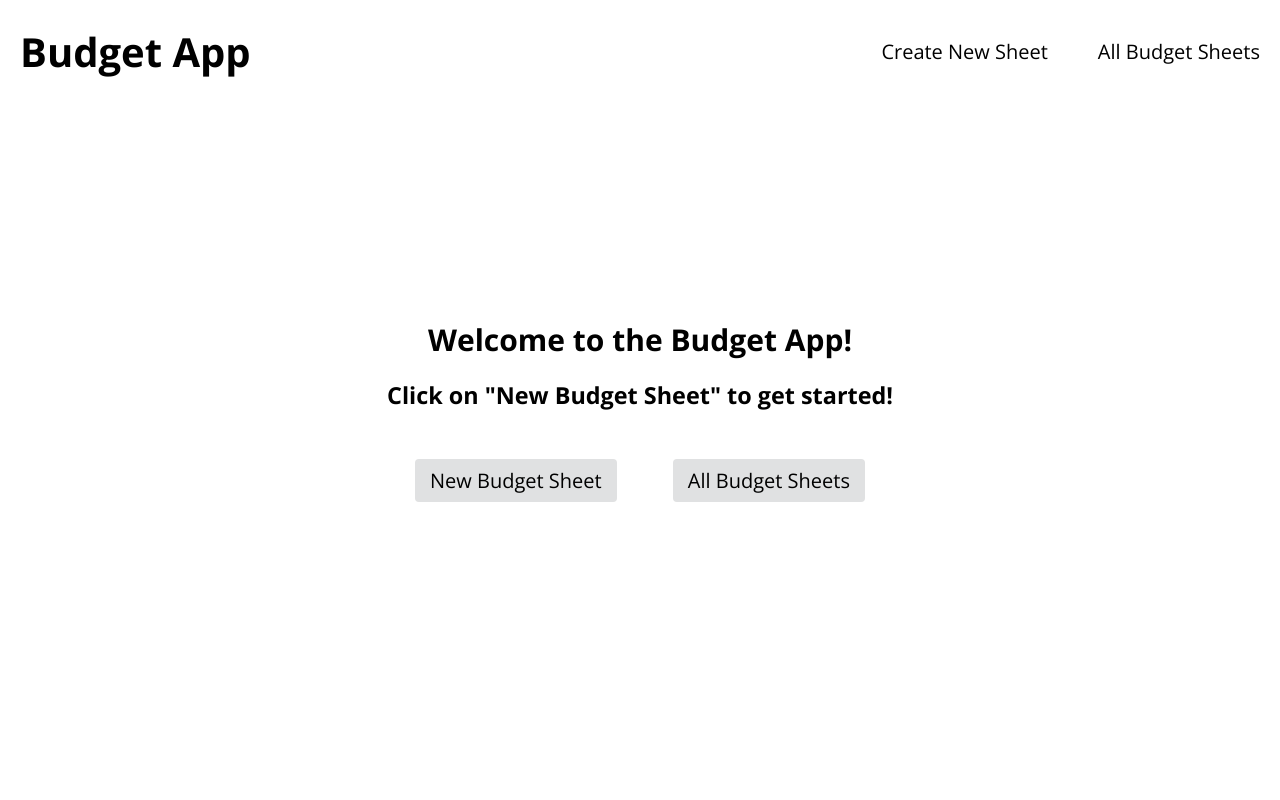
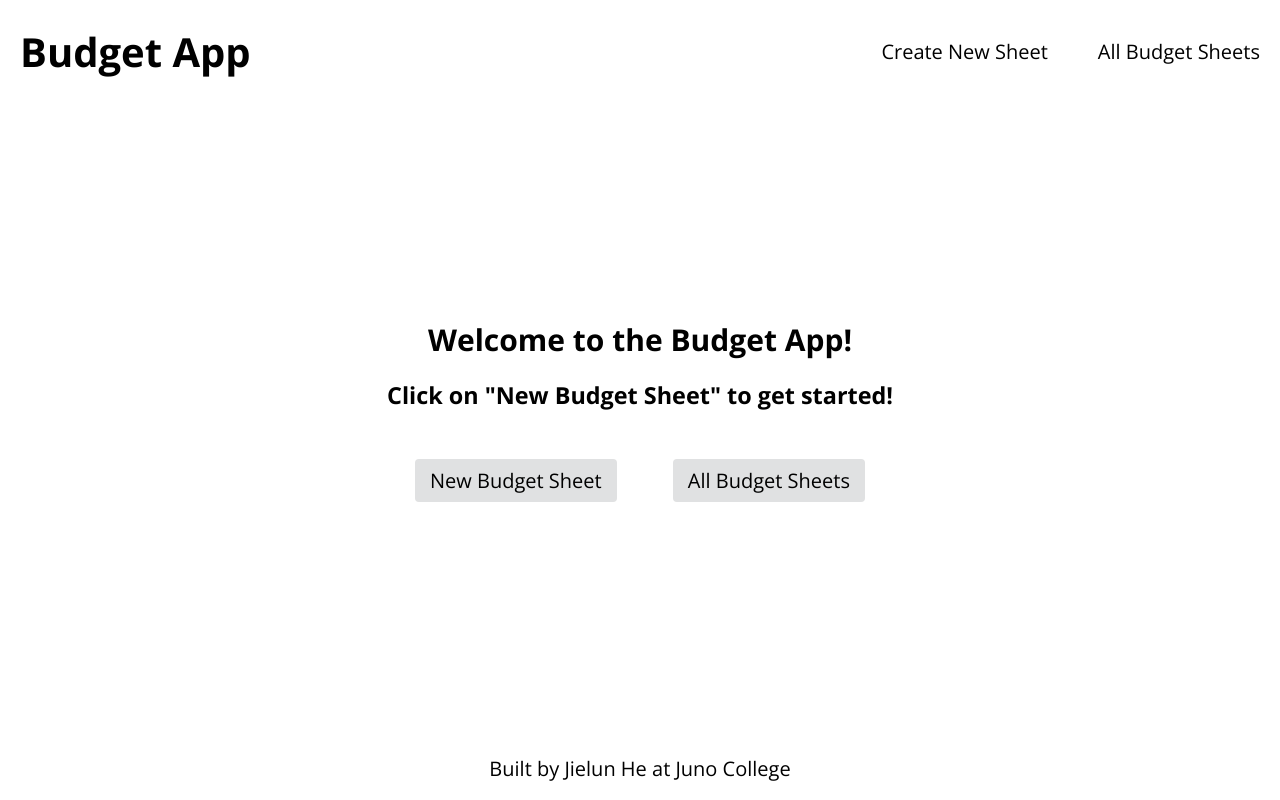
Before and after one commit to jhe04/budget-app, a React (Create React App) app: page / in a window 1280 px wide. Built offline with nearby package versions, Linux system fonts and the light colour scheme.

Commit message:
added footer

```diff
--- a/src/App.css
+++ b/src/App.css
@@ -367,9 +367,12 @@ nav a:focus {
 }
 
 /* Homepage */
+
+main {
+}
+
 .homepage {
   text-align: center;
-  position: relative;
 }
 
 .homepage {
@@ -544,3 +547,19 @@ table tr:last-child td {
   display: flex;
   column-gap: 10px;
 }
+
+/* footer */
+
+.footer {
+  position: absolute;
+  bottom: 0;
+  left: 50%;
+  transform: translate(-50%);
+}
+
+.footer a {
+  transition: all 0.3s;
+}
+.footer a:hover {
+  color: #1e70bf;
+}
--- a/src/App.js
+++ b/src/App.js
@@ -6,6 +6,7 @@ import CreateNewBudgetSheet from './components/CreateNewBudgetSheet';
 import DisplayAllBudgetSheets from './components/DisplayAllBudgetSheets';
 import Homepage from './components/Homepage';
 import DisplayBudgetSheet from './components/DisplayBudgetSheet';
+import Footer from './components/Footer';
 
 function App() {
   return (
@@ -29,7 +30,15 @@ function App() {
       </header>
 
       <Routes>
-        <Route path="/" element={<Homepage />} />
+        <Route
+          path="/"
+          element={
+            <>
+              <Homepage />
+              <Footer />
+            </>
+          }
+        />
         <Route path="new-budget-sheet" element={<CreateNewBudgetSheet />} />
         <Route path="budget-sheets/*" element={<DisplayAllBudgetSheets />}>
           <Route path=":sheetId" element={<DisplayBudgetSheet />} />
--- a/src/components/CreateNewBudgetSheet.js
+++ b/src/components/CreateNewBudgetSheet.js
@@ -72,6 +72,7 @@ const NewBudgetSheet = (props) => {
   };
 
   return (
+    <main>
       <div className="container">
         <h2>New Budget Sheet</h2>
         <div className="segment instructions">
@@ -79,13 +80,18 @@ const NewBudgetSheet = (props) => {
           <p>Please ensure all fields are filled out.</p>
           <p>
             Come up with a name for your budget sheet (e.g. Camping Trip or June
-          Budget), and set a cap for your budget (this can be edited later on).
+            Budget), and set a cap for your budget (this can be edited later
+            on).
           </p>
           <p>
-          Enter the categories or type of expenses for your budget entries. Please enter one category at a time nad click 'Add'.
+            Enter the categories or type of expenses for your budget entries.
+            Please enter one category at a time nad click 'Add'.
           </p>
           <p>
-        Examples of categories: Discretionary, Groceries, Fixed Expenses, Restaurants, etc. (you can add more categories later on, but we suggest you start with at least 3). This is not to be confused with a description of an individual expense (ie. McDonald's meal)
+            Examples of categories: Discretionary, Groceries, Fixed Expenses,
+            Restaurants, etc. (you can add more categories later on, but we
+            suggest you start with at least 3). This is not to be confused with
+            a description of an individual expense (ie. McDonald's meal)
           </p>
         </div>
         <form
@@ -141,7 +147,9 @@ const NewBudgetSheet = (props) => {
                       >
                         {category}
                         <button
-                        onClick={(e) => handleRemoveCategoryClick(e, category)}
+                          onClick={(e) =>
+                            handleRemoveCategoryClick(e, category)
+                          }
                           className="button red"
                         >
                           remove
@@ -162,6 +170,7 @@ const NewBudgetSheet = (props) => {
           <h3>Please enter at least one category</h3>
         </WarningModal>
       </div>
+    </main>
   );
 };
 
--- a/src/components/DisplayBudgetSheet.js
+++ b/src/components/DisplayBudgetSheet.js
@@ -93,6 +93,7 @@ const BudgetSheet = (props) => {
   };
 
   return (
+    <main>
       <div className="container">
         <h2>{name}</h2>
 
@@ -110,6 +111,7 @@ const BudgetSheet = (props) => {
 
         <DisplayBudgetEntries data={entries} removeEntry={removeEntry} />
       </div>
+    </main>
   );
 };
 
--- /dev/null
+++ b/src/components/Footer.js
@@ -0,0 +1,12 @@
+const Footer = () => {
+  return (
+    <footer className="footer">
+      <p>
+        Built by <a href="https://www.jielunhe.com/">Jielun He</a> at{' '}
+        <a href="https://junocollege.com/">Juno College</a>
+      </p>
+    </footer>
+  );
+};
+
+export default Footer;
--- a/src/components/Homepage.js
+++ b/src/components/Homepage.js
@@ -2,6 +2,7 @@ import { Link } from 'react-router-dom';
 
 const Homepage = (props) => {
   return (
+    <main>
       <div className="container ">
         <div className="homepage">
           <h2>Welcome to the Budget App!</h2>
@@ -17,6 +18,7 @@ const Homepage = (props) => {
           </div>
         </div>
       </div>
+    </main>
   );
 };
 
--- a/src/components/ListAllBudgetSheets.js
+++ b/src/components/ListAllBudgetSheets.js
@@ -50,7 +50,7 @@ const ListAllBudgetSheets = () => {
   };
 
   return (
-    <>
+    <main>
       <div className="container list-all-budget-sheets">
         <h2>Budget Sheet List</h2>
         <ul>
@@ -108,7 +108,7 @@ const ListAllBudgetSheets = () => {
           deleteSheetName={deleteSheetName}
         />
       </div>
-    </>
+    </main>
   );
 };
 
```
Lines whose indentation alone changed are shown as unchanged.
